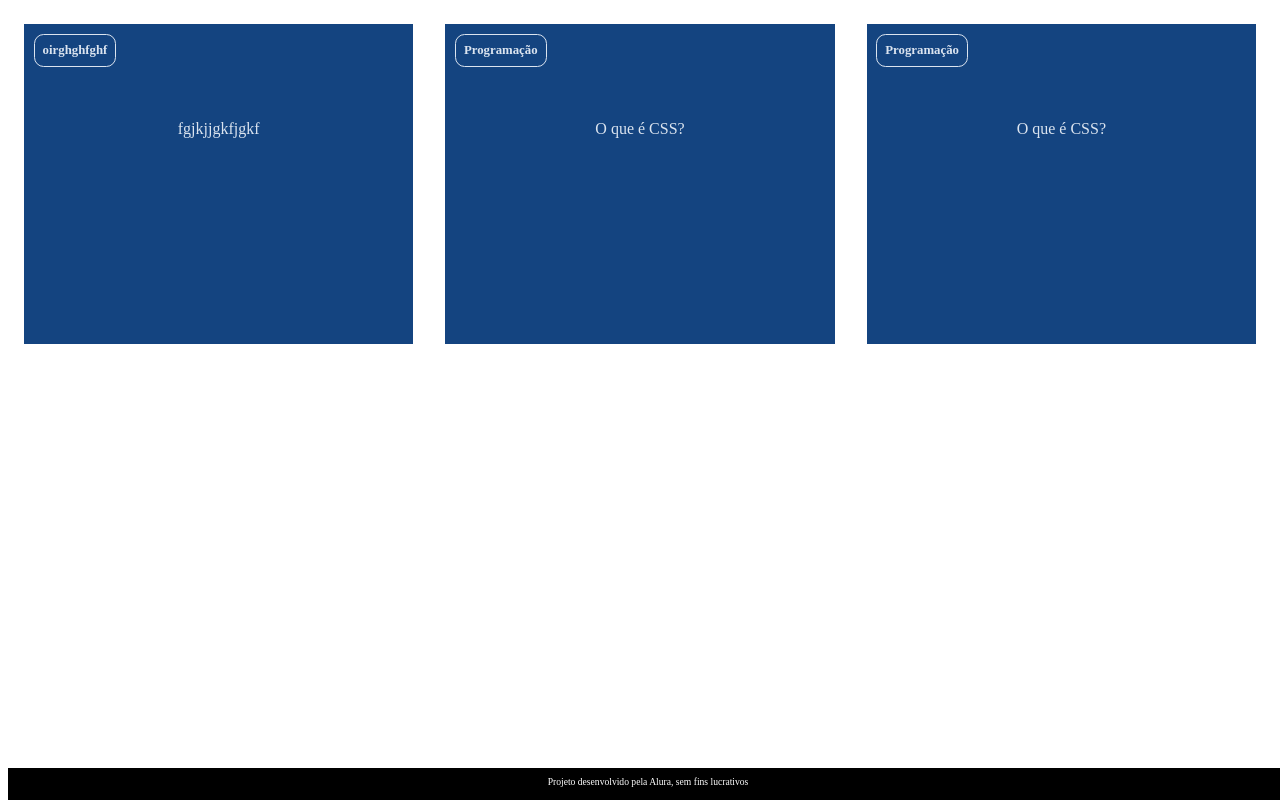
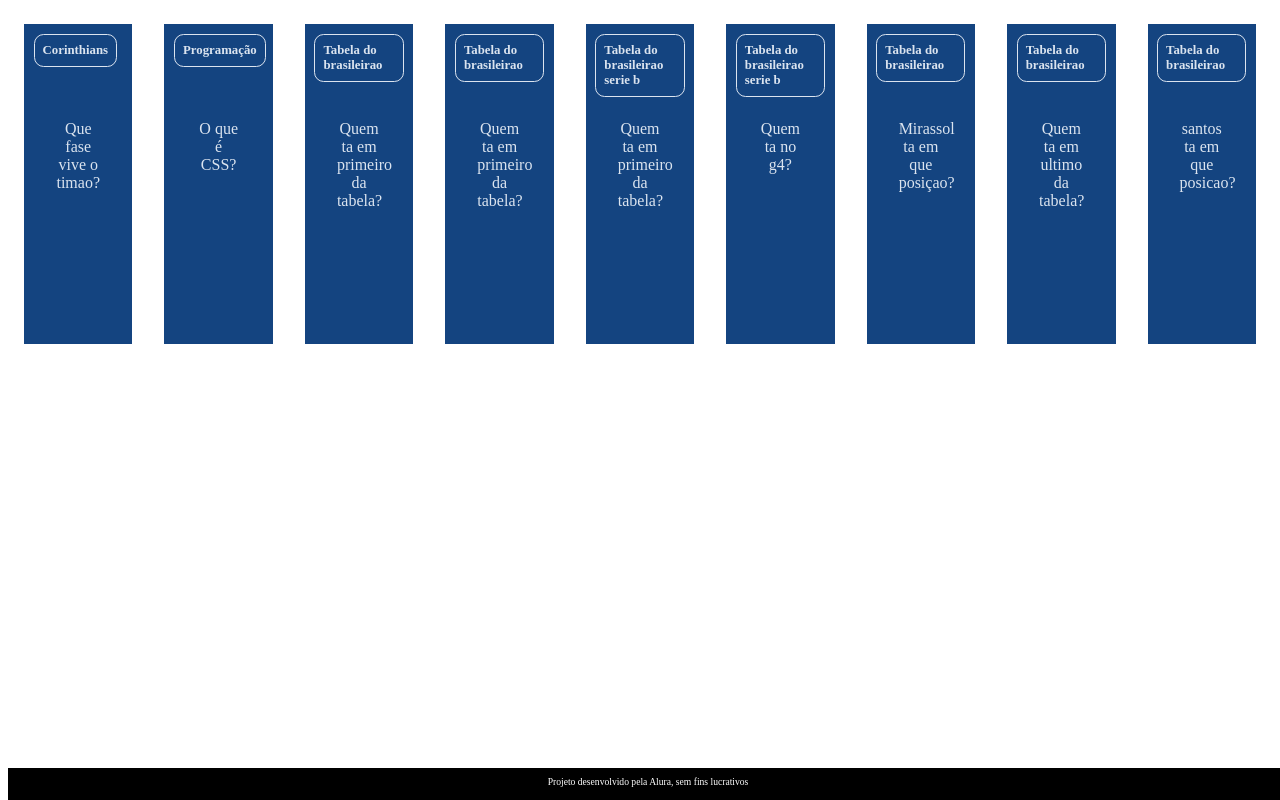
Before and after one commit to gabrielgv25/flashcard-2ano, a plain HTML site: page index.html in a window 1280 px wide. Drawn offline with Linux system fonts and the light colour scheme.

Commit message:
aula 0608

```diff
--- a/index.html
+++ b/index.html
@@ -11,12 +11,12 @@
         <section id="container">
             <article class="cartao">
                 <div class="cartao__conteudo">
-                    <h3>oirghghfghf</h3>
+                    <h3>Corinthians</h3>
                     <div class="cartao__conteudo__pergunta">
-                        <p>fgjkjjgkfjgkf</p>
+                        <p>Que fase vive o timao?</p>
                     </div>
                     <div class="cartao__conteudo__resposta">
-                        <p> fnjfvfnnf</p>
+                        <p> fase horrivel</p>
                     </div>
                 </div>
             </article>
@@ -35,12 +35,84 @@
 
             <article class="cartao">
                 <div class="cartao__conteudo">
-                    <h3>Programação</h3>
+                    <h3>Tabela do brasileirao</h3>
                     <div class="cartao__conteudo__pergunta">
-                        <p>O que é CSS?</p>
+                        <p>Quem ta em primeiro da tabela?</p>
                     </div>
                     <div class="cartao__conteudo__resposta">
-                    <p>O CSS é uma linguagem de estilização</p>
+                    <p>Flamengo</p>
+                    </div>
+                </div>
+            </article>
+
+            <article class="cartao">
+                <div class="cartao__conteudo">
+                    <h3>Tabela do brasileirao</h3>
+                    <div class="cartao__conteudo__pergunta">
+                        <p>Quem ta em primeiro da tabela?</p>
+                    </div>
+                    <div class="cartao__conteudo__resposta">
+                    <p>Flamengo</p>
+                    </div>
+                </div>
+            </article>
+
+            <article class="cartao">
+                <div class="cartao__conteudo">
+                    <h3>Tabela do brasileirao serie b</h3>
+                    <div class="cartao__conteudo__pergunta">
+                        <p>Quem ta em primeiro da tabela?</p>
+                    </div>
+                    <div class="cartao__conteudo__resposta">
+                    <p>Goias</p>
+                    </div>
+                </div>
+            </article>
+
+            <article class="cartao">
+                <div class="cartao__conteudo">
+                    <h3>Tabela do brasileirao serie b</h3>
+                    <div class="cartao__conteudo__pergunta">
+                        <p>Quem ta no g4?</p>
+                    </div>
+                    <div class="cartao__conteudo__resposta">
+                    <p>Goias,Coritiba,Novorizontino e Chapecoense</p>
+                    </div>
+                </div>
+            </article>
+
+            <article class="cartao">
+                <div class="cartao__conteudo">
+                    <h3>Tabela do brasileirao</h3>
+                    <div class="cartao__conteudo__pergunta">
+                        <p>Mirassol ta em que posiçao?</p>
+                    </div>
+                    <div class="cartao__conteudo__resposta">
+                    <p>quinta posiçao</p>
+                    </div>
+                </div>
+            </article>
+
+            <article class="cartao">
+                <div class="cartao__conteudo">
+                    <h3>Tabela do brasileirao</h3>
+                    <div class="cartao__conteudo__pergunta">
+                        <p>Quem ta em ultimo da tabela?</p>
+                    </div>
+                    <div class="cartao__conteudo__resposta">
+                    <p>sport</p>
+                    </div>
+                </div>
+            </article>
+
+            <article class="cartao">
+                <div class="cartao__conteudo">
+                    <h3>Tabela do brasileirao</h3>
+                    <div class="cartao__conteudo__pergunta">
+                        <p>santos ta em que posicao?</p>
+                    </div>
+                    <div class="cartao__conteudo__resposta">
+                    <p>15</p>
                     </div>
                 </div>
             </article>
```
